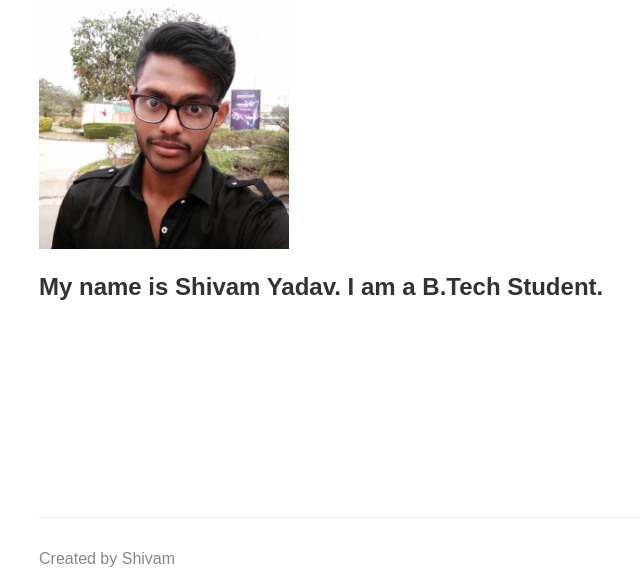
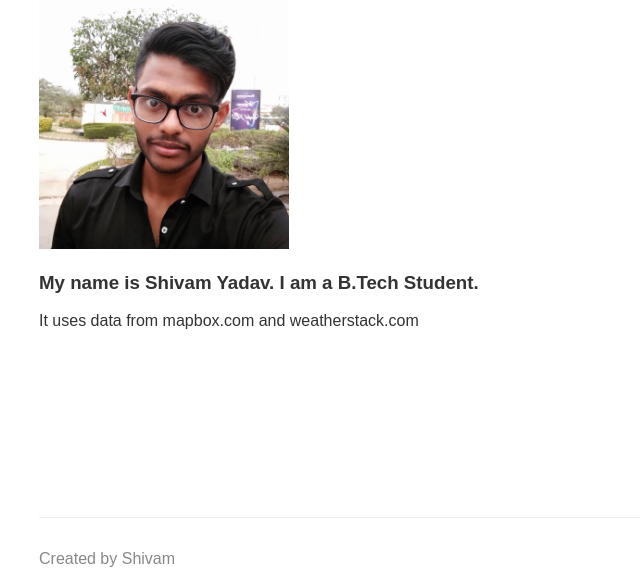
Before and after one commit to Shivam-NightTrain/node3-weather-website, a Node server app: page /about in a window 1280 px wide. Shown: the part 200-770 px from the top of the page, without its empty margins (276-916 px from the left). Run offline with Node 20, Linux system fonts and the light colour scheme; some libraries are stand-ins or nearby versions.

Commit message:
Added additional information on about page

```diff
--- a/templates/views/about.hbs
+++ b/templates/views/about.hbs
@@ -12,7 +12,8 @@
         <div class="main-content">
         {{>header}}
         <img class="portrait" src="/img/profile.jpg" alt="">
-        <h2>My name is Shivam Yadav. I am a B.Tech Student.</h2>
+        <h3>My name is Shivam Yadav. I am a B.Tech Student.</h2>
+        <p>It uses data from mapbox.com and weatherstack.com</p>
         </div>
         {{>footer}}
     </body>
```
